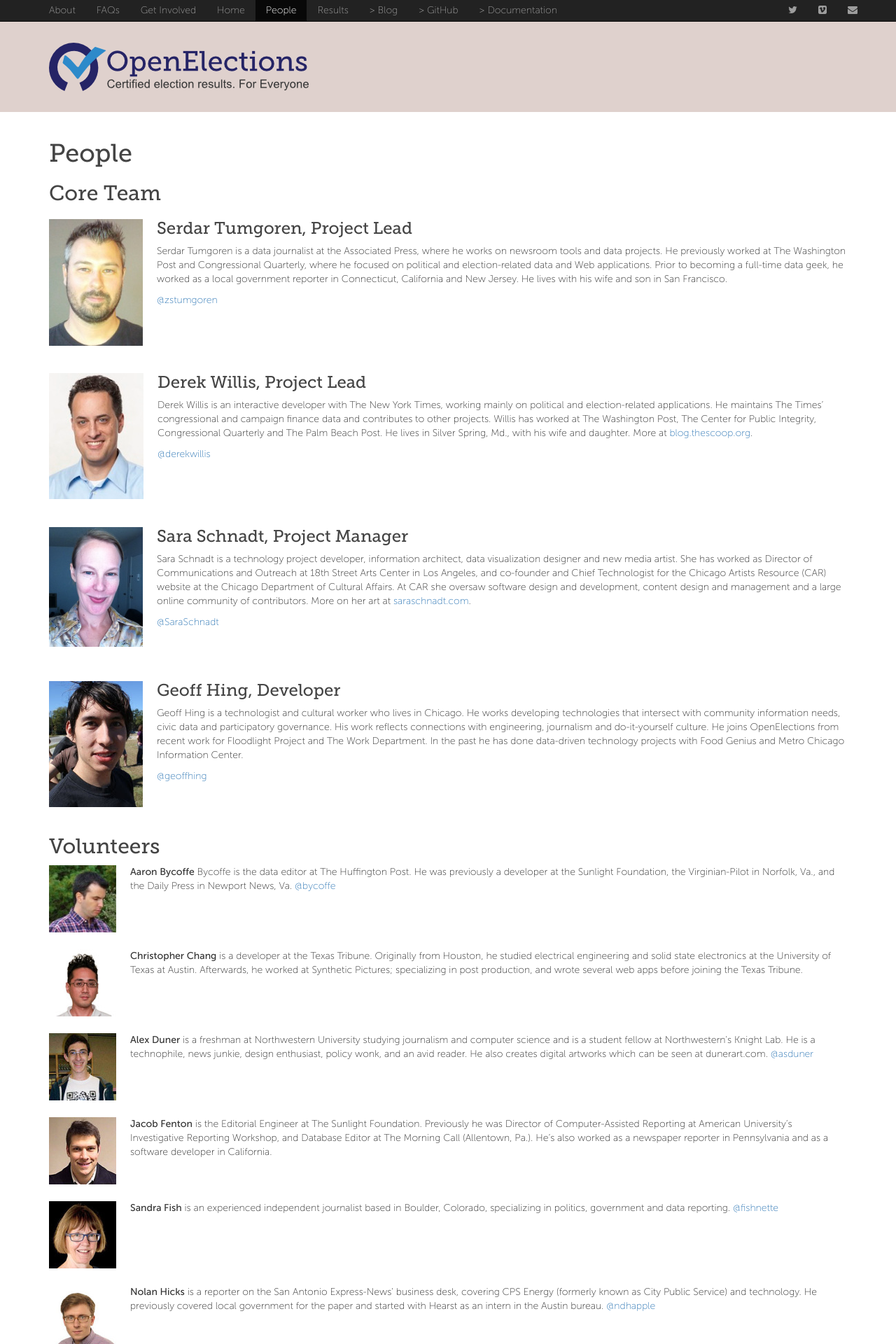
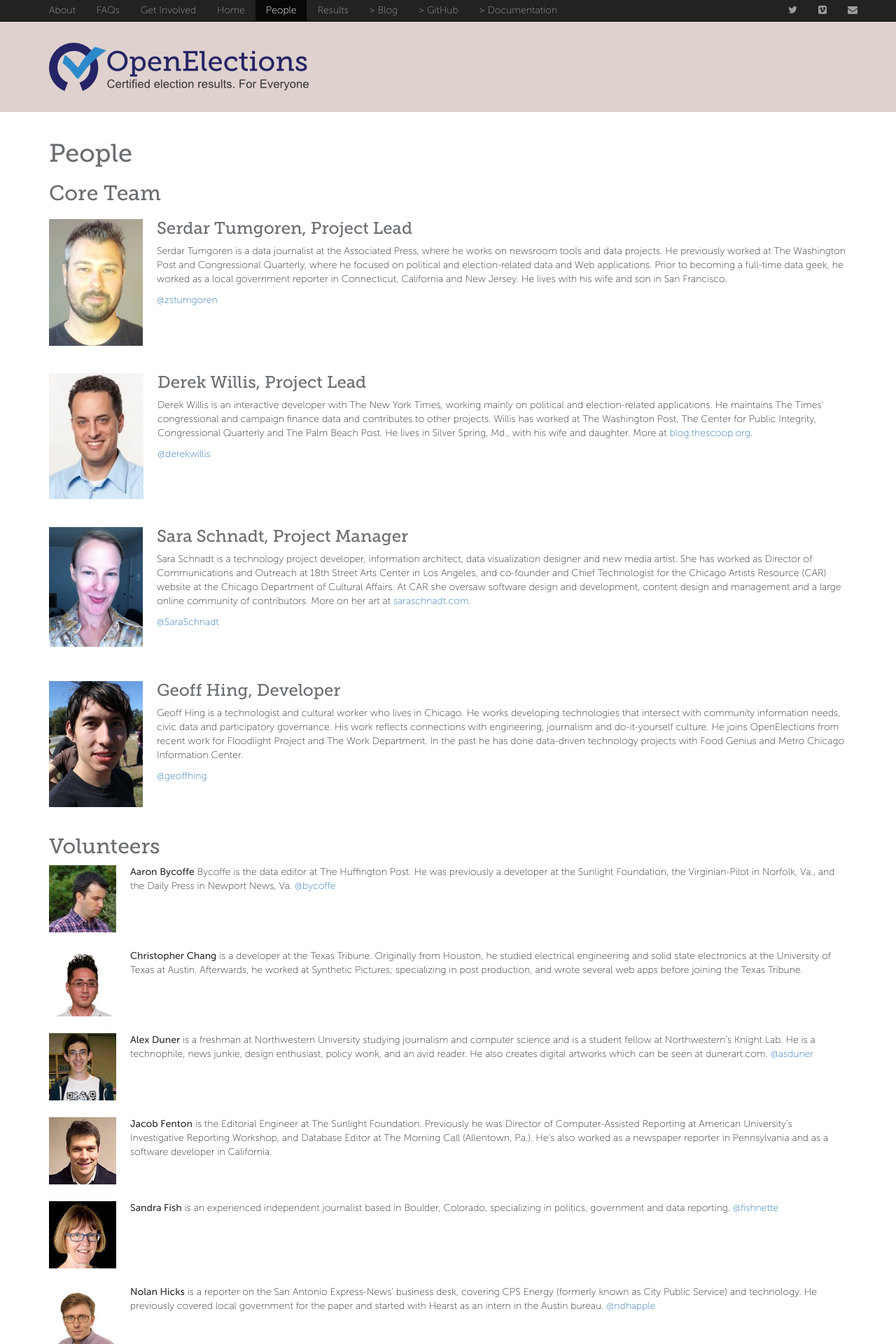
Before and after one commit to openelections/openelections.github.io, a Jekyll site: the page built from people.html, in a window 1280 px wide. Shown: the top 1920 px of the page at 70% size. Built offline with Jekyll 4.4.1, drawn with Linux system fonts in a browser that asks for light colours; nearby versions of some CDN libraries; comment, search, counter and statistics services are not loaded.

Commit message:
changing header and legend colors

```diff
--- a/_sass/_base.scss
+++ b/_sass/_base.scss
@@ -12,14 +12,16 @@
 $light-blue: #aae3e8;
 $green: #79a888;
 $pink: #ed4c6b;
+$clean: #79a888;
 
 $primary-color: #333;
-$header-color: #444;
+$header-color: #6a6e72;
 $footer-background-color: rgb(224, 224, 224);
 $footer-link-color: #777;
 $not-started-color: $purple;
 $partial-color: $blue;
 $up-to-date-color: $green;
+$raw: #258bd1;
 $highlight-color: $pink;
 $primary-elec-color: $purple;
 $special-primary-elec-color: $light-purple;
--- a/_sass/_map.scss
+++ b/_sass/_map.scss
@@ -46,7 +46,7 @@
 .legend dd {
   padding: 0 40px 0 45px;
   margin-bottom: 10px;
-
+  color: $dark-gray;
   font-size: 1.3em;
   line-height: 1.2em;
   font-weight: bold;
```
